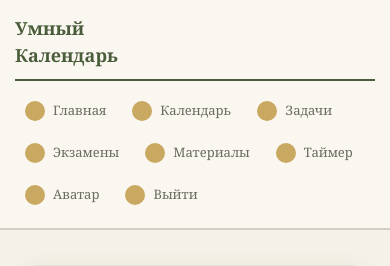
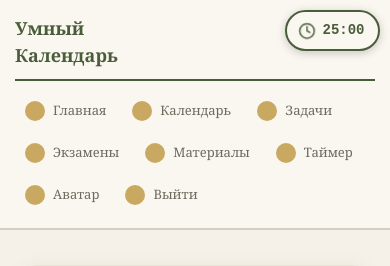
Before and after one commit to riorita41-cloud/Smart-calendar, a Symfony app: template templates/exams/new.html.twig in a window 390 px wide. Shown: the top 266 px of the page. Run offline with Twig, Linux system fonts and the light colour scheme; the template is opened without the code that fills it, so the values that code supplies are empty; form fields are guessed from the names that the template uses; some libraries are stand-ins or nearby versions.

Commit message:
добавила адаптацию таймера для телефона

```diff
--- a/public/styles/components.css
+++ b/public/styles/components.css
@@ -550,3 +550,47 @@
     text-decoration: none;
     border-bottom-color: var(--color-primary);
 }
+
+@media (max-width: 768px) {
+    .global-timer-widget {
+        position: fixed !important;
+        top: 10px !important;
+        right: 10px !important;
+        bottom: auto !important;
+        left: auto !important;
+        width: auto !important;
+        max-width: 130px !important;
+        padding: 8px 12px !important;
+        border-radius: 25px !important;
+        box-shadow: 0 2px 10px rgba(0, 0, 0, 0.2) !important;
+        z-index: 9999 !important;
+        display: flex !important;
+        align-items: center !important;
+        gap: 6px !important;
+        cursor: pointer !important;
+    }
+
+    .global-timer-widget:hover {
+        transform: translateY(-2px) !important;
+        box-shadow: 0 4px 12px rgba(0, 0, 0, 0.25) !important;
+    }
+
+    .global-timer-widget .widget-icon {
+        width: 16px !important;
+        height: 16px !important;
+    }
+
+    .global-timer-widget .widget-icon svg {
+        width: 16px !important;
+        height: 16px !important;
+    }
+
+    .global-timer-widget .widget-time {
+        font-size: 14px !important;
+        min-width: 45px !important;
+    }
+
+    .global-timer-widget .widget-expand {
+        display: none !important;
+    }
+}
```
